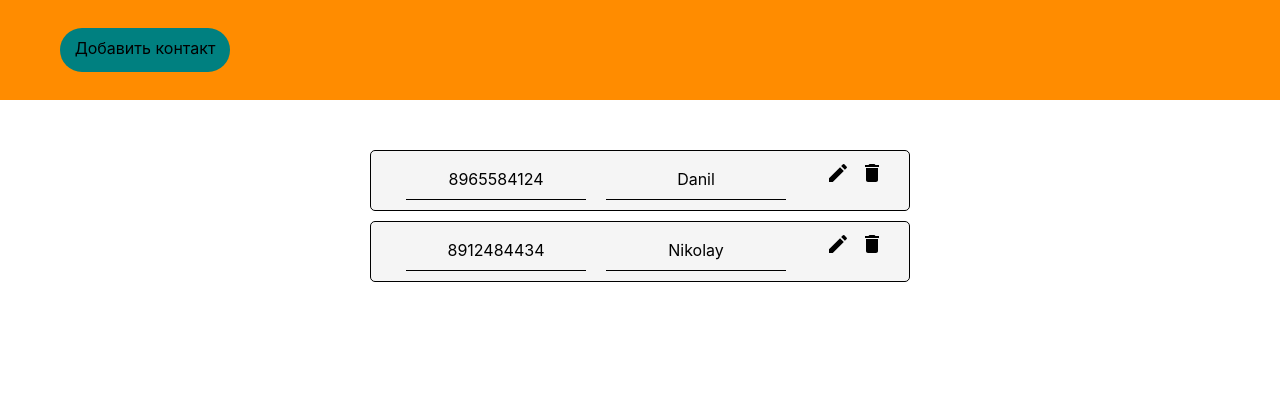
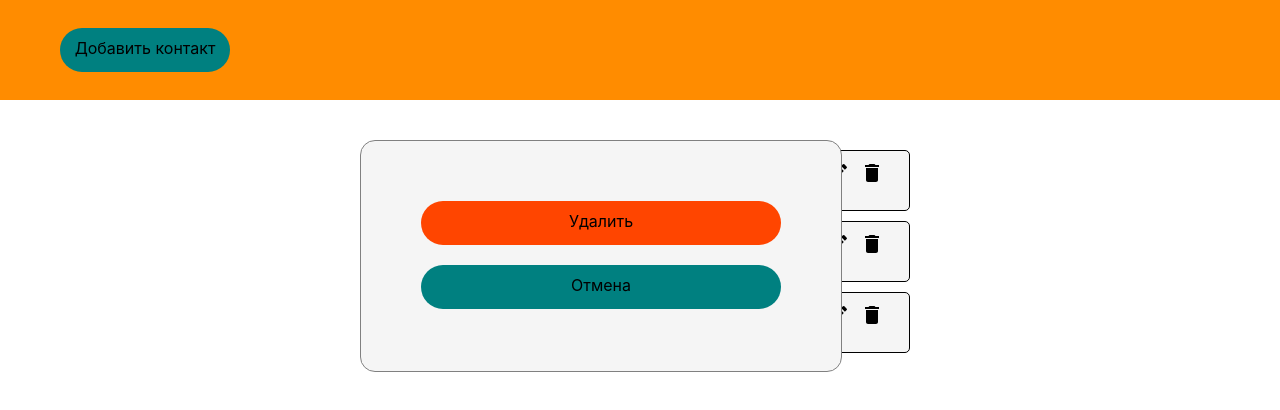
Before and after one commit to Bakirovildar/contact_list, a React (Create React App) app: page / in a window 1280 px wide. Both pictures are taken after a click on the icon 872 px from the left and 173 px from the top of the page. Shown: the top 410 px of the page. Built offline with nearby package versions, Linux system fonts and the light colour scheme.

Commit message:
add modal window to delete

```diff
--- a/src/App.js
+++ b/src/App.js
@@ -13,6 +13,7 @@ function App() {
     }
     const [state, setState] = useState(data)
     const [showModal, setShowModal] = useState(false)
+    const [deleteModalWindow, setDeleteModalWindow] = useState(false)
     const [valueName, setValueName] =useState('')
     const [valueNumber, setValueNumber] =useState('')
 
@@ -28,6 +29,7 @@ function App() {
         const filterContacts = oldState.contacts.filter(contact => contact.id !== id)
         const newContacts = {contacts: [...filterContacts]}
         setState(newContacts)
+        setDeleteModalWindow(false)
     }
 
     return (
@@ -42,6 +44,8 @@ function App() {
         <Main
             contacts={state.contacts}
             deleteContactHandle={deleteContactHandle}
+            setDeleteModalWindow={() => setDeleteModalWindow(true)}
+            deleteModalWindow={deleteModalWindow}
         />
     </div>
   );
--- a/src/component/myButton/MyButton.css
+++ b/src/component/myButton/MyButton.css
@@ -8,7 +8,7 @@
     align-items: center;
     justify-content: center;
     cursor: pointer;
-    margin: 0 20px;
+    margin: 20px;
 }
 
 .cancel {
@@ -21,7 +21,7 @@
     align-items: center;
     justify-content: center;
     cursor: pointer;
-    margin: 0 20px;
+    margin: 20px;
 }
 
 .cancel:hover {
--- a/src/contacts/main/Main.css
+++ b/src/contacts/main/Main.css
@@ -16,6 +16,19 @@
     border-radius: 5px;
     margin: 10px;
     background: whitesmoke;
+}
+
+.deleteModal {
+    border: 1px solid grey;
+    padding: 40px;
+    border-radius: 15px;
+    background: whitesmoke;
+    width: 400px;
+    margin: auto;
+    align-items: center;
+    height: 150px;
+    z-index: 10;
+    position: fixed;
 }
 
 .number {
--- a/src/contacts/main/Main.js
+++ b/src/contacts/main/Main.js
@@ -1,12 +1,33 @@
-import React from "react";
+import React, {useState} from "react";
 import EditIcon from '@mui/icons-material/Edit';
 import DeleteIcon from '@mui/icons-material/Delete';
 import './Main.css'
+import MyButton from "../../component/myButton/MyButton";
 
-const Main = ({contacts, deleteContactHandle}) => {
+const Main = ({contacts, deleteContactHandle,setDeleteModalWindow, deleteModalWindow}) => {
+
+    const [idDelete, setIdDelete] = useState()
+
+    const clickDeleteModal = (id) => {
+        setDeleteModalWindow()
+        setIdDelete(id)
+    }
+
     return (
         <div className='main'>
             <div className='container-contacts'>
+                {
+                    deleteModalWindow === true
+                        ?<div className='deleteModal'>
+                            <MyButton
+                                title='Удалить'
+                                cls='cancel'
+                                onClick={() => deleteContactHandle(idDelete)}
+                            />
+                            <MyButton title='Отмена' cls='add'/>
+                        </div>
+                        : ''
+                }
                 {contacts.map(contact => {
                     return (
                         <div
@@ -19,7 +40,7 @@ const Main = ({contacts, deleteContactHandle}) => {
                                 <EditIcon className='edit'/>
                                 <DeleteIcon
                                     className='delete'
-                                    onClick={() => deleteContactHandle(contact.id)}
+                                    onClick={() => clickDeleteModal(contact.id)}
                                 />
                             </div>
                         </div>
```
